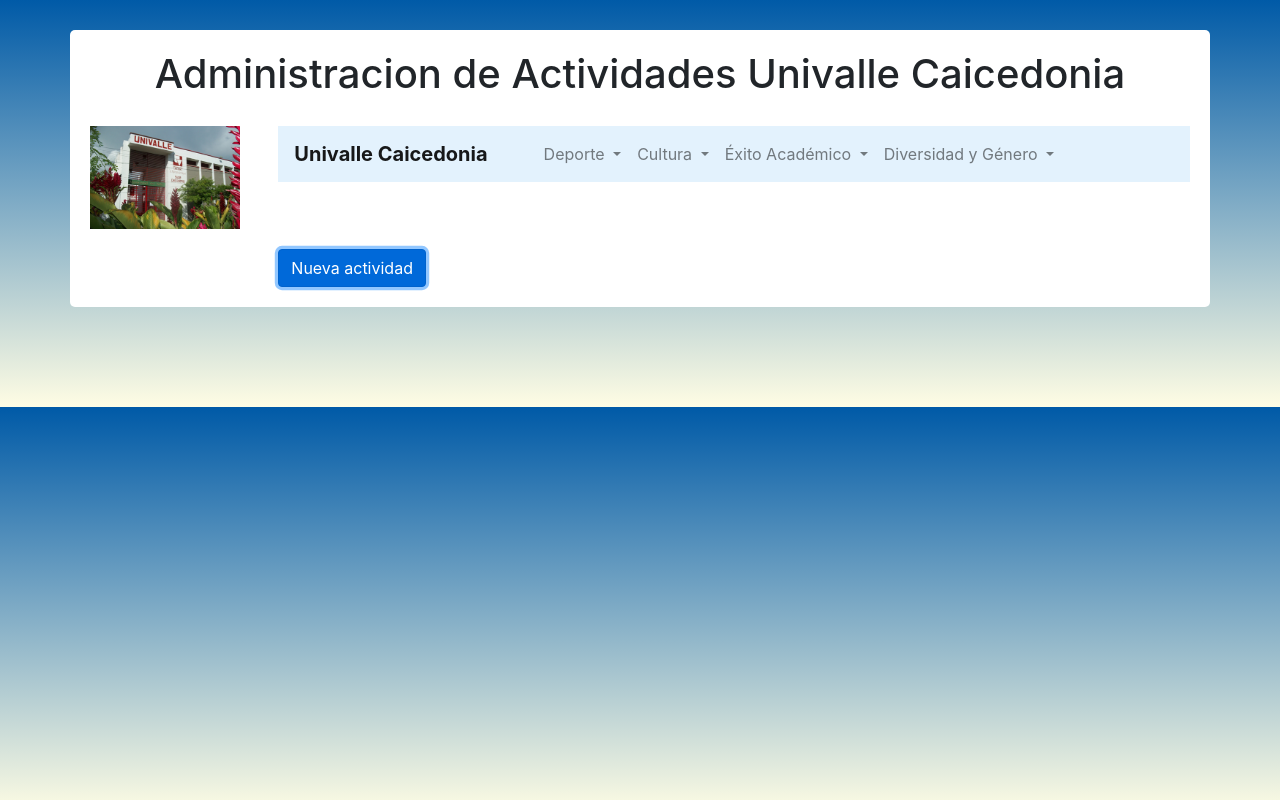
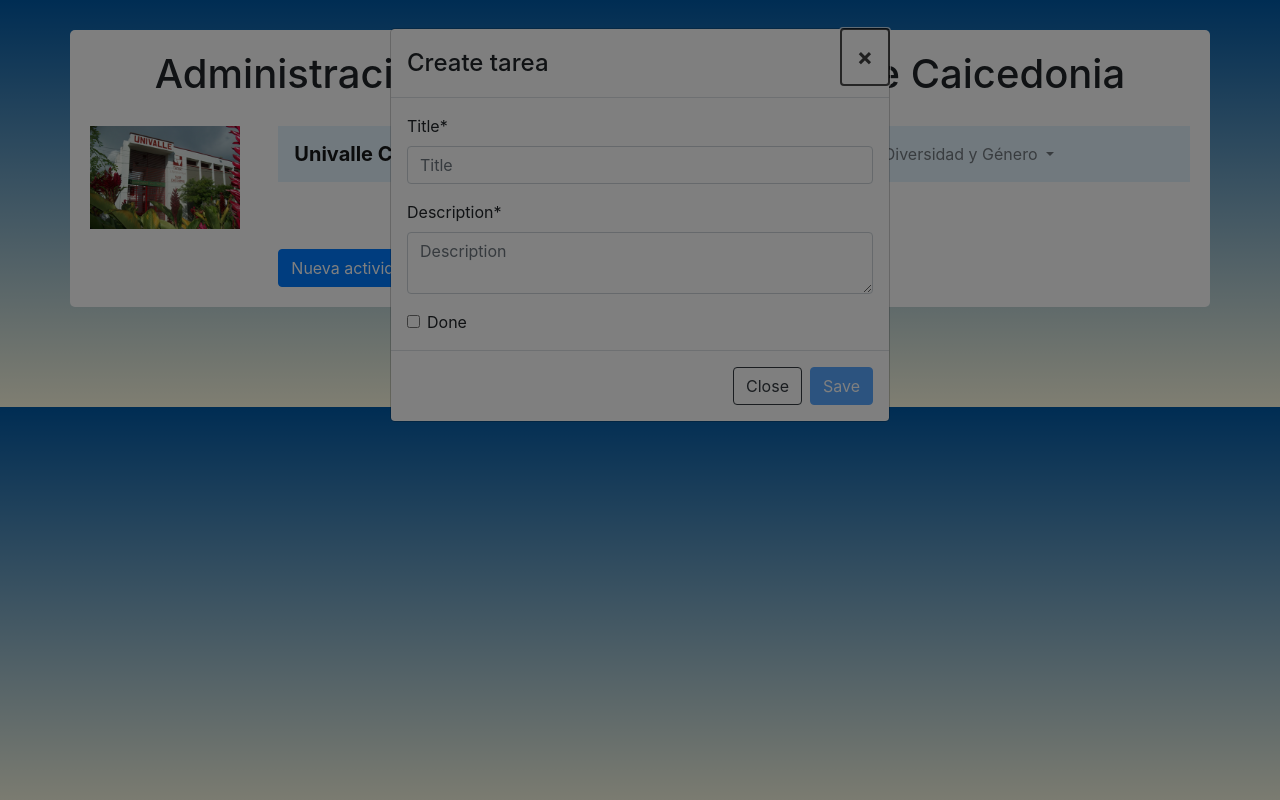
Before and after one commit to kevin-bot/Angular-CrudActividadesUnivalle, an Angular app: page / in a window 1280 px wide. Both pictures are taken after a click on the link "Nueva actividad". Built offline with nearby package versions, Linux system fonts and the light colour scheme; what @angular/fire would draw is missing.

Commit message:
Subiendo a firebase

```diff
--- a/src/app/app.module.ts
+++ b/src/app/app.module.ts
@@ -15,11 +15,12 @@ import { AppComponent } from './app.component';
 import { CreateActivityComponent } from './componet/activity-administration/create-activity/create-activity.component';
 import { AppRoutingModule } from './app-routing.module';
 import { Error404Component } from './componet/error404/error404.component';
+import { TodoFormComponent } from './componet/todo-form/todo-form.component';
 
 
 @NgModule({
   declarations: [
-    AppComponent,    CreateActivityComponent, Error404Component
+    AppComponent,    CreateActivityComponent, Error404Component, TodoFormComponent
   ],
   imports: [
     BrowserModule,
@@ -31,6 +32,7 @@ import { Error404Component } from './componet/error404/error404.component';
     ReactiveFormsModule
   ],
   providers: [],
-  bootstrap: [AppComponent]
+  bootstrap: [AppComponent],
+  entryComponents: [TodoFormComponent]
 })
 export class AppModule { }
--- a/src/app/componet/activity-administration/create-activity/create-activity.component.html
+++ b/src/app/componet/activity-administration/create-activity/create-activity.component.html
@@ -91,7 +91,7 @@
 
   </div>
   <div class="col-sm-10">
-      <a href="#" class="btn btn-primary">Nueva actividad</a>
+      <a href="#" class="btn btn-primary" (click) = "clickAddTodo()">Nueva actividad</a>
   </div>
 
 </div>
--- a/src/app/componet/activity-administration/create-activity/create-activity.component.ts
+++ b/src/app/componet/activity-administration/create-activity/create-activity.component.ts
@@ -3,6 +3,9 @@ import {Actividad} from '../../../modelo/actividad';
 
 import {ServiceService} from '../../../services/service.service';
 import { DocumentReference } from '@angular/fire/firestore';
+import { FormGroup, FormBuilder, Validators } from '@angular/forms';
+import { NgbActiveModal, NgbModal } from '@ng-bootstrap/ng-bootstrap';
+import { TodoFormComponent } from '../../todo-form/todo-form.component';
 @Component({
   selector: 'app-create-activity',
   templateUrl: './create-activity.component.html',
@@ -10,4 +13,17 @@ import { DocumentReference } from '@angular/fire/firestore';
 })
 export class CreateActivityComponent {
 
+  constructor(private modalService: NgbModal, private todoService: ServiceService) { }
+
+  ngOnInit() {
+  }
+
+  clickAddTodo() {
+    const modal = this.modalService.open(TodoFormComponent);
+    modal.result.then(
+      this.handleModalTodoFormClose.bind(this),
+      this.handleModalTodoFormClose.bind(this)
+    )
+  }
+  handleModalTodoFormClose() {  }
 }
--- /dev/null
+++ b/src/app/componet/todo-form/todo-form.component.html
@@ -0,0 +1,44 @@
+
+<div class="modal-header">
+
+    <h4 class="modal-title">Create tarea</h4>
+
+    <button type="button" class="close" aria-label="Close" (click)="activeModal.dismiss('Cross click')">
+      <span aria-hidden="true">&times;</span>
+    </button>
+
+</div>
+
+<div class="modal-body">
+
+    <form [formGroup]="todoForm" (ngSubmit)="saveTodo()">
+
+      <div class="form-group">
+        <label for="title">Title*</label>
+        <input type="text" id="title" placeholder="Title" class="form-control" formControlName="title" />
+        <span style="color:Red;" *ngIf="todoForm.controls['title'].touched && todoForm.controls['title'].errors?.required">Title
+          is required.</span>
+      </div>
+
+      <div class="form-group">
+        <label for="description">Description*</label>
+        <textarea  id="description" placeholder="Description" class="form-control" formControlName="description"></textarea>
+        <span style="color:Red;" *ngIf="todoForm.controls['description'].touched && todoForm.controls['description'].errors?.required">Description
+          is required.</span>
+      </div>
+
+      <div class="form-check">
+        <input class="form-check-input" type="checkbox" value="" id="done" formControlName="done">
+        <label class="form-check-label" for="done">
+          Done
+        </label>
+      </div>
+
+    </form>
+
+</div>
+
+  <div class="modal-footer">
+    <button type="button" class="btn btn-outline-dark" (click)="activeModal.close('Close click')">Close</button>
+    <button class="btn btn-primary" (click)="saveTodo()" [disabled]="todoForm.invalid">Save</button>
+  </div>
--- /dev/null
+++ b/src/app/componet/todo-form/todo-form.component.ts
@@ -0,0 +1,41 @@
+import { Component, OnInit } from '@angular/core';
+import { FormGroup, FormBuilder, Validators } from '@angular/forms';
+import { ServiceService } from 'src/app/services/service.service';
+import { NgbActiveModal } from '@ng-bootstrap/ng-bootstrap';
+
+@Component({
+  selector: 'app-todo-form',
+  templateUrl: './todo-form.component.html',
+  styleUrls: ['./todo-form.component.css']
+})
+export class TodoFormComponent implements OnInit {
+
+  todoForm: FormGroup;
+  constructor(private formBuilder: FormBuilder, public activeModal: NgbActiveModal,
+              private todoService: ServiceService) { }
+
+  ngOnInit() {
+     this.todoForm = this.formBuilder.group({ // this todoForm is in the .html file
+        title: ['', Validators.required], // validate the title fiels so that it is not empty
+        description: ['', Validators.required], // validate the description fiels so that it is not empty
+        done: false // the fiels done is not being validate
+     });
+  }
+  saveTodo() {
+    // validate the form
+    if (this.todoForm.invalid) {
+      return;
+    }
+
+    let todo: Todo = this.todoForm.value;
+    todo.lastModifiedDate = new Date();
+    todo.createDate = new Date();
+    this.todoService.saveTodo(todo)
+          .then(response => this.handleSuccessfulSaveTodo(response, todo))
+          .catch(err => console.error(err));
+  }
+
+  handleSuccessfulSaveTodo(response: DocumentReference, todo: Todo){
+    this.activeModal.dismiss({ todo: todo, id: response.id});
+  }
+}
--- a/src/app/services/service.service.ts
+++ b/src/app/services/service.service.ts
@@ -10,13 +10,24 @@ export class ServiceService {
 
   constructor(private db: AngularFirestore) { }
 
-  private todoCollectionName = 'todos';
+  private todoCollectionName = 'myactividades';
 
-  getActivity(): Observable<firebase.firestore.QuerySnapshot> {
+  getTodos(): Observable<firebase.firestore.QuerySnapshot> {
     return this.db.collection<Actividad>(this.todoCollectionName, ref => ref.orderBy('lastModifiedDate', 'desc')).get();
   }
 
-  saveActivity(todo: Actividad): Promise<DocumentReference> {
+  saveTodo(todo: Actividad): Promise<DocumentReference> {
     return this.db.collection(this.todoCollectionName).add(todo);
   }
+
+  // editTodo(todo: TodoViewModel): Promise<void>{
+    // return this.db.collection(this.todoCollectionName).doc(todo.id).update(todo);
+  // }
+
+  editTodoPartial(id: string, obj: Object): Promise<void>{
+    return this.db.collection(this.todoCollectionName).doc(id).update(obj);
+  }
+  deleteTodo(idTodo: string): Promise<void>{
+    return this.db.collection(this.todoCollectionName).doc(idTodo).delete();
+  }
 }
```
Also changed, not shown: src/app/componet/todo-form/todo-form.component.css (added), 1 other file (tests, documents, lock files or other folders).
